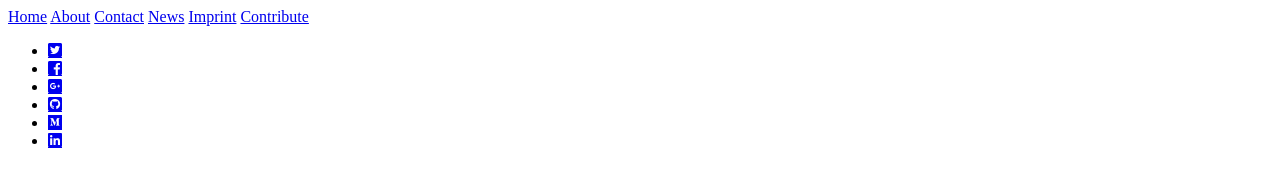
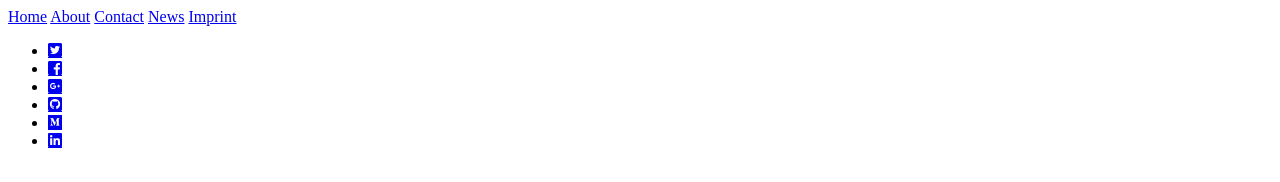
Before and after one commit to padrinobook/padrinobook.com, a Jekyll site: the page built from index.md, in a window 1280 px wide and 900 px high. Shown: the top 182 px of the window. Built offline with Jekyll 4.4.1, drawn with Linux system fonts in a browser that asks for light colours; nearby versions of some CDN libraries; Markdown is read by kramdown in place of the engine named in the settings.

Commit message:
Hide contribute navigation point

```diff
--- a/_layouts/default.html
+++ b/_layouts/default.html
@@ -79,12 +79,6 @@ layout: compress
             <a class="navbar-item is-active" href="/imprint/" title="Legal stuff from me">Imprint</a>
             {% else %}
             <a class="navbar-item" href="/imprint/" title="Legal stuff from me">Imprint</a>
-            {% endif %}
-
-            {% if page.active == "contribute" %}
-            <a class="navbar-item is-active" href="/contribute/" title="Learn how to help me with padrinobook">Contribute</a>
-            {% else %}
-            <a class="navbar-item" href="/contribute/" title="Learn how to help me with padrinobook">Contribute</a>
             {% endif %}
           </div>
         </div>
```
Also changed, not shown: 1 other file.
